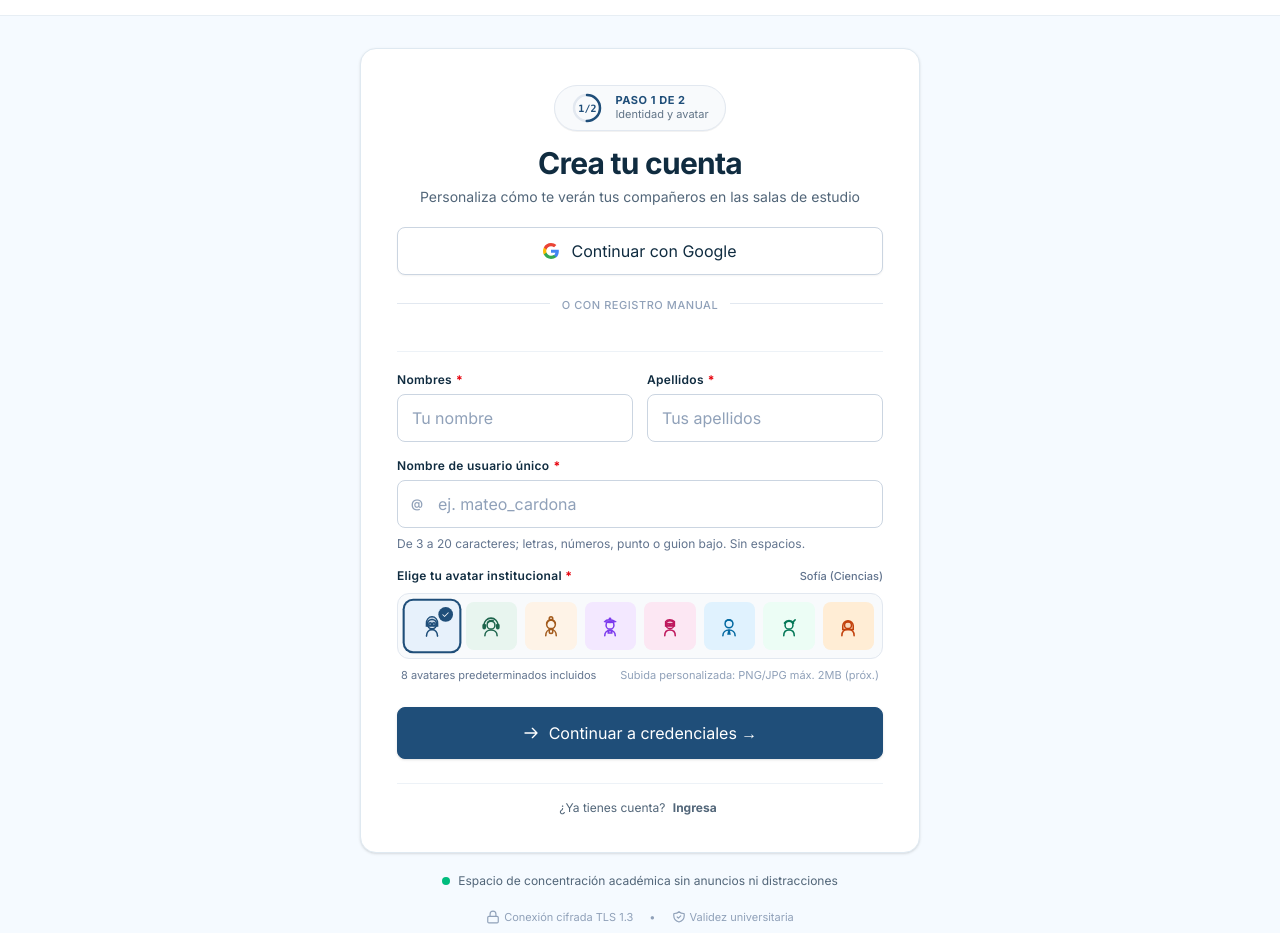
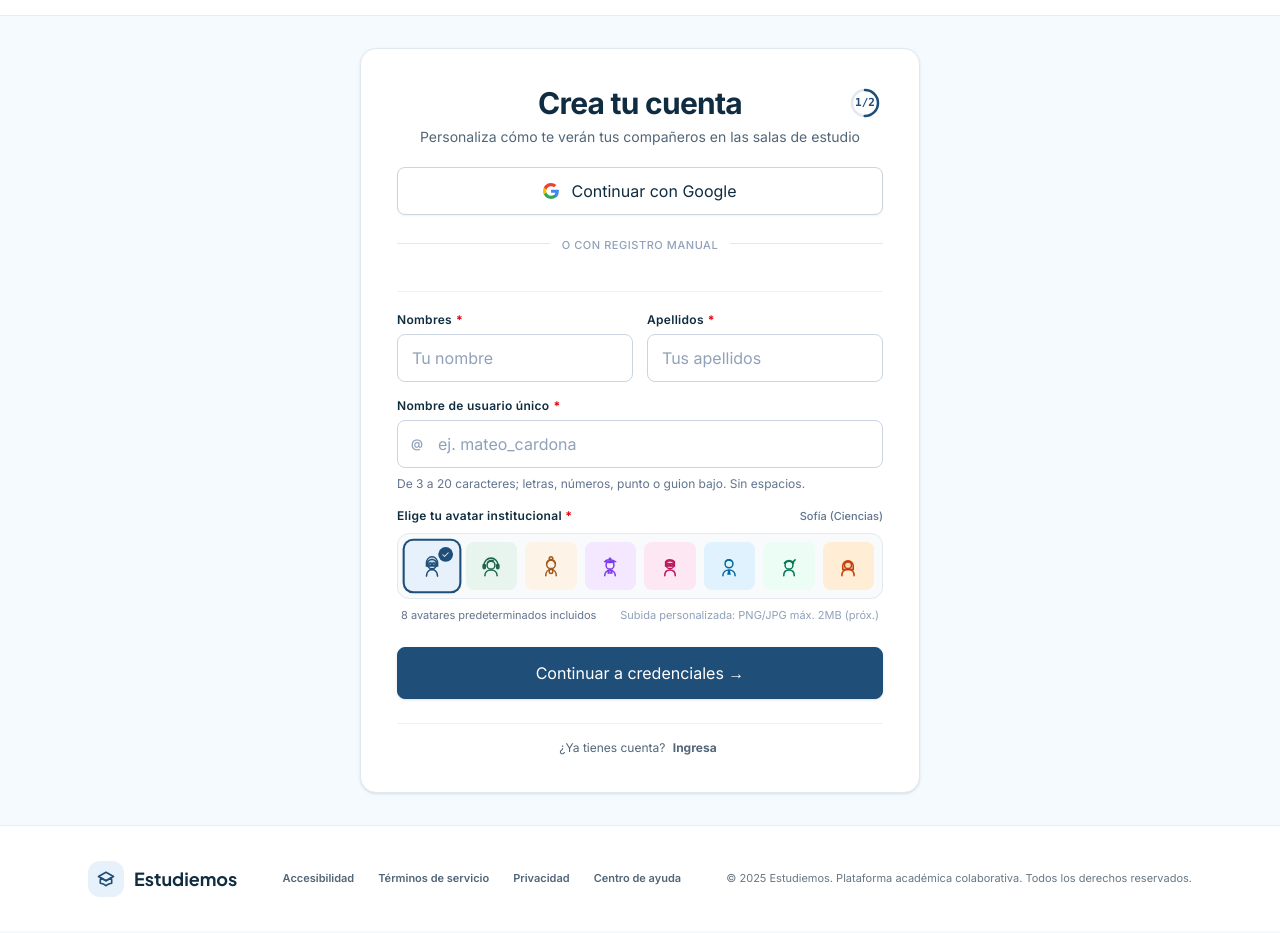
Before and after one commit to miniproyecto-2PI/FrontEnd, a React (Vite) app: page /registro in a window 1280 px wide. Shown: the part 59-992 px from the top of the page. Built offline with nearby package versions, Linux system fonts and the light colour scheme.

Commit message:
fix(registro): rueda 1/2 minimalista sin fondo, flecha unica y limpieza de microcopy (US-01)

```diff
--- a/src/components/auth/RegisterForm.tsx
+++ b/src/components/auth/RegisterForm.tsx
@@ -155,11 +155,6 @@ export function RegisterForm({ form }: RegisterFormProps) {
                   size="lg"
                   fullWidth
                   onClick={() => void handleNextStep()}
-                  icon={
-                    <svg className="w-4 h-4" fill="none" viewBox="0 0 24 24" stroke="currentColor" strokeWidth={2}>
-                      <path strokeLinecap="round" strokeLinejoin="round" d="M14 5l7 7m0 0l-7 7m7-7H3" />
-                    </svg>
-                  }
                 >
                   Continuar a credenciales →
                 </Button>
--- a/src/components/auth/RegisterHeader.tsx
+++ b/src/components/auth/RegisterHeader.tsx
@@ -10,11 +10,15 @@ export function RegisterHeader({ isLoading, step, onGoogleClick }: RegisterHeade
   const strokeDashoffset = step === 1 ? circumference * 0.5 : 0
 
   return (
-    <div className="flex flex-col items-center text-center pb-5 border-b border-[#edf2f7]">
-      {/* RUEDITA DE PROGRESO "1 DE 2" / "2 DE 2" */}
-      <div className="flex items-center gap-3 bg-[#f8fafc] border border-[#e2e8f0] rounded-full px-4 py-1.5 mb-3.5 shadow-2xs">
-        <div className="relative w-8 h-8 flex items-center justify-center shrink-0">
-          <svg className="w-8 h-8 -rotate-90" viewBox="0 0 32 32">
+    <div className="relative flex flex-col items-center text-center pb-5 border-b border-[#edf2f7]">
+      {/* RUEDITA DE PROGRESO "1/2" MINIMALISTA SIN FONDO ARRIBA A LA DERECHA */}
+      <div
+        className="absolute top-0 right-0 sm:top-0.5 sm:right-0.5 flex items-center justify-center"
+        aria-label={`Paso ${step} de 2`}
+        title={`Paso ${step} de 2`}
+      >
+        <div className="relative w-8 h-8 flex items-center justify-center">
+          <svg className="w-8 h-8 -rotate-90" viewBox="0 0 32 32" aria-hidden="true">
             {/* Círculo base */}
             <circle
               cx="16"
@@ -38,17 +42,9 @@ export function RegisterHeader({ isLoading, step, onGoogleClick }: RegisterHeade
               className="transition-all duration-300 ease-out"
             />
           </svg>
-          <span className="absolute font-mono text-[10px] font-bold text-[#1f4e79]">
+          <span className="absolute font-mono text-[11px] font-bold text-[#1f4e79]">
             {step}/2
           </span>
-        </div>
-        <div className="text-left">
-          <p className="text-[11px] font-bold uppercase tracking-wider text-[#1f4e79] leading-tight">
-            Paso {step} de 2
-          </p>
-          <p className="text-[11px] text-[#617487] leading-tight">
-            {step === 1 ? 'Identidad y avatar' : 'Credenciales de acceso'}
-          </p>
         </div>
       </div>
 
--- a/src/pages/RegisterPage.tsx
+++ b/src/pages/RegisterPage.tsx
@@ -11,33 +11,12 @@ export function RegisterPage() {
       className="min-h-[calc(100vh-140px)] bg-[#f5faff] py-8 px-4 sm:px-6 lg:px-8 flex flex-col justify-center items-center"
     >
       {form.successUser ? (
-        <RegisterSuccessCard user={form.successUser} />
+        <div className="w-full max-w-[560px] animate-fade-in">
+          <RegisterSuccessCard user={form.successUser} />
+        </div>
       ) : (
-        <div className="w-full max-w-[560px] flex flex-col gap-4">
+        <div className="w-full max-w-[560px] flex flex-col gap-4 animate-fade-in">
           <RegisterForm form={form} />
-
-          {/* SECURITY & TRUST BADGES */}
-          <div className="flex items-center justify-center gap-2 text-xs text-[#526679] py-1 text-center">
-            <span className="w-2 h-2 rounded-full bg-emerald-500 shrink-0" aria-hidden="true" />
-            <span>Espacio de concentración académica sin anuncios ni distracciones</span>
-          </div>
-
-          <div className="flex flex-wrap items-center justify-center gap-4 text-[11px] text-slate-400 pb-4">
-            <span className="flex items-center gap-1">
-              <svg className="w-3.5 h-3.5" viewBox="0 0 24 24" fill="none" stroke="currentColor" strokeWidth={2}>
-                <rect x="3" y="11" width="18" height="11" rx="2" ry="2" />
-                <path d="M7 11V7a5 5 0 0110 0v4" />
-              </svg>
-              Conexión cifrada TLS 1.3
-            </span>
-            <span>•</span>
-            <span className="flex items-center gap-1">
-              <svg className="w-3.5 h-3.5" viewBox="0 0 24 24" fill="none" stroke="currentColor" strokeWidth={2}>
-                <path strokeLinecap="round" strokeLinejoin="round" d="M9 12l2 2 4-4m5.618-4.016A11.955 11.955 0 0112 2.944a11.955 11.955 0 01-8.618 3.04A12.02 12.02 0 003 9c0 5.591 3.824 10.29 9 11.622 5.176-1.332 9-6.03 9-11.622 0-1.042-.133-2.052-.382-3.016z" />
-              </svg>
-              Validez universitaria
-            </span>
-          </div>
         </div>
       )}
     </main>
--- a/src/styles.css
+++ b/src/styles.css
@@ -8,3 +8,74 @@
 /* Keep the keyboard focus indicator above the 3:1 contrast target on light surfaces. */
 :focus-visible{outline-color:#1f4e79}
 .not-found-card{text-align:center;padding:54px 42px}.not-found-code{margin:0 0 18px;color:#dceaf7;font:800 clamp(96px,22vw,168px)/.82 'Plus Jakarta Sans',sans-serif;letter-spacing:-.09em}.not-found-card h1{margin:16px 0 10px}.not-found-card>p:not(.not-found-code){max-width:440px;margin:0 auto;color:var(--muted);line-height:1.7}.not-found-actions{justify-content:center}.not-found-actions .button-outline{color:var(--blue)}
+
+/* Transiciones suaves entre pantallas y estados */
+@keyframes fadeIn {
+  from {
+    opacity: 0;
+    transform: translateY(8px);
+  }
+  to {
+    opacity: 1;
+    transform: translateY(0);
+  }
+}
+
+.animate-fade-in {
+  animation: fadeIn 0.4s cubic-bezier(0.16, 1, 0.3, 1) forwards;
+}
+
+@keyframes slideInRight {
+  from {
+    opacity: 0;
+    transform: translateX(16px);
+  }
+  to {
+    opacity: 1;
+    transform: translateX(0);
+  }
+}
+
+.animate-slide-right {
+  animation: slideInRight 0.35s cubic-bezier(0.16, 1, 0.3, 1) forwards;
+}
+
+/* Animación sutil flotante para ilustración / Notion */
+@keyframes floatSlow {
+  0%, 100% {
+    transform: translateY(0px);
+  }
+  50% {
+    transform: translateY(-8px);
+  }
+}
+
+.animate-float-slow {
+  animation: floatSlow 6s ease-in-out infinite;
+}
+
+@keyframes floatDelayed {
+  0%, 100% {
+    transform: translateY(0px);
+  }
+  50% {
+    transform: translateY(-6px);
+  }
+}
+
+.animate-float-delayed {
+  animation: floatDelayed 5.5s ease-in-out infinite 1.2s;
+}
+
+@keyframes floatBob {
+  0%, 100% {
+    transform: translateY(0px) rotate(0deg);
+  }
+  50% {
+    transform: translateY(-5px) rotate(1deg);
+  }
+}
+
+.animate-float-bob {
+  animation: floatBob 4.8s ease-in-out infinite 0.5s;
+}
```
